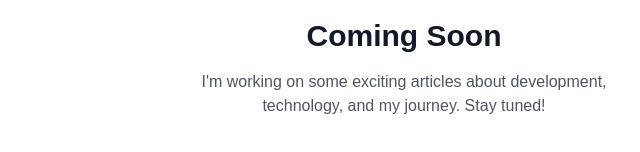
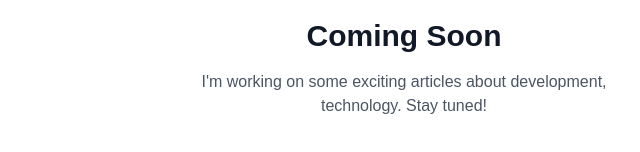
Before and after one commit to asrithtanniru/Simpledev, a Next.js app: page /blog in a window 1280 px wide. Shown: the part 266-418 px from the top of the page, without its empty margins (236-876 px from the left). Built offline with nearby package versions, Linux system fonts and the light colour scheme; a web font is replaced by a local one.

Commit message:
fix:lint

```diff
--- a/src/app/blog/page.tsx
+++ b/src/app/blog/page.tsx
@@ -36,7 +36,7 @@ export default function BlogPage() {
         </motion.h2>
 
         <motion.p initial={{ opacity: 0 }} animate={{ opacity: 1 }} transition={{ duration: 0.5, delay: 0.5 }} className="text-gray-600 mb-8 max-w-md mx-auto">
-          I'm working on some exciting articles about development, technology, and my journey. Stay tuned!
+          I&apos;m working on some exciting articles about development, technology. Stay tuned!
         </motion.p>
       </motion.div>
     </div>
--- a/src/app/components/Footer.tsx
+++ b/src/app/components/Footer.tsx
@@ -3,11 +3,8 @@
 import Link from 'next/link'
 import { socialLinks } from '../data/data'
 import { motion } from 'framer-motion'
-import { usePathname } from 'next/navigation'
 
 export default function Footer() {
-  const pathname = usePathname()
-
   return (
     <footer className="fixed bottom-0 left-0 right-0 py-4 border-t border-gray-300 bg-background text-foreground text-center">
       <div className="max-w-3xl mx-auto px-4">
--- a/src/app/components/Hero.tsx
+++ b/src/app/components/Hero.tsx
@@ -2,7 +2,6 @@
 
 import { motion } from 'framer-motion'
 import { useEffect, useState } from 'react'
-import Link from 'next/link'
 import ProfileImage from './ProfileImage'
 import { personalInfo } from '../data/data'
 
```
